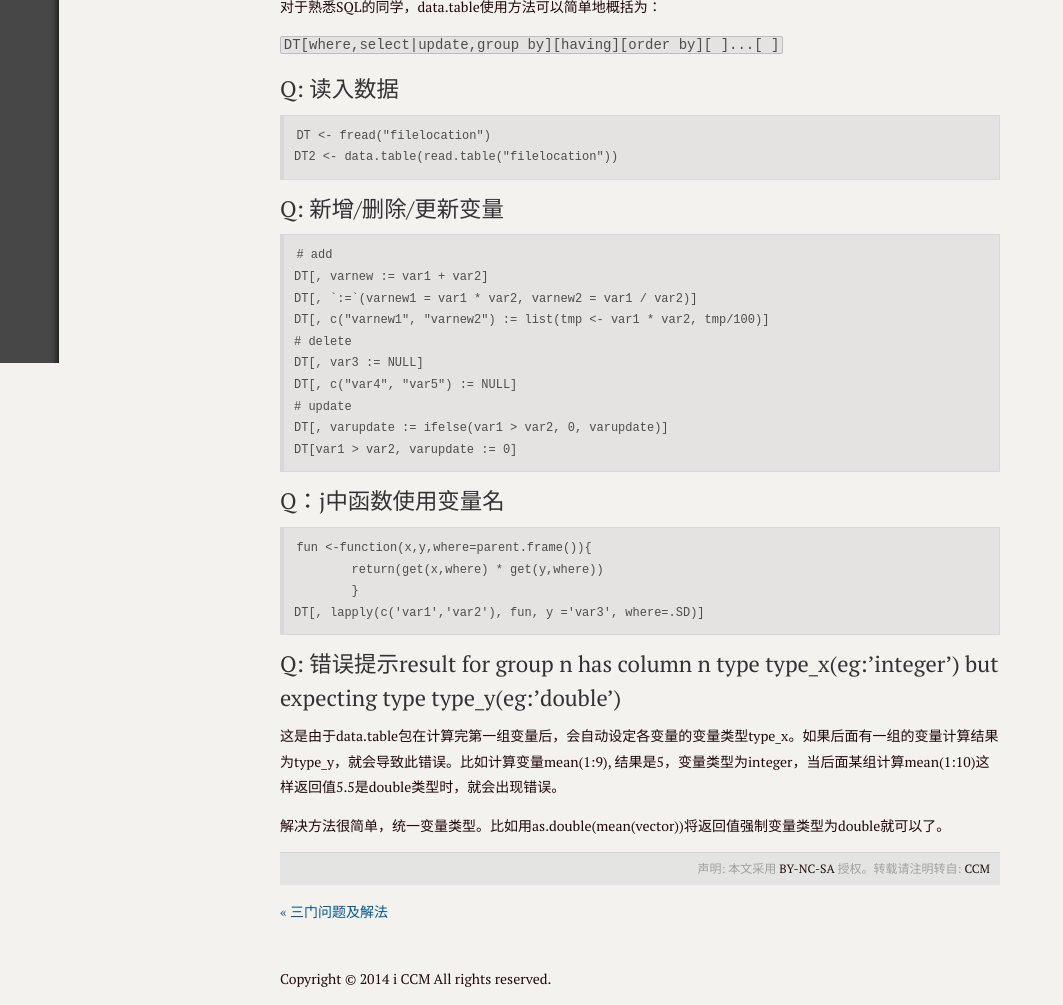
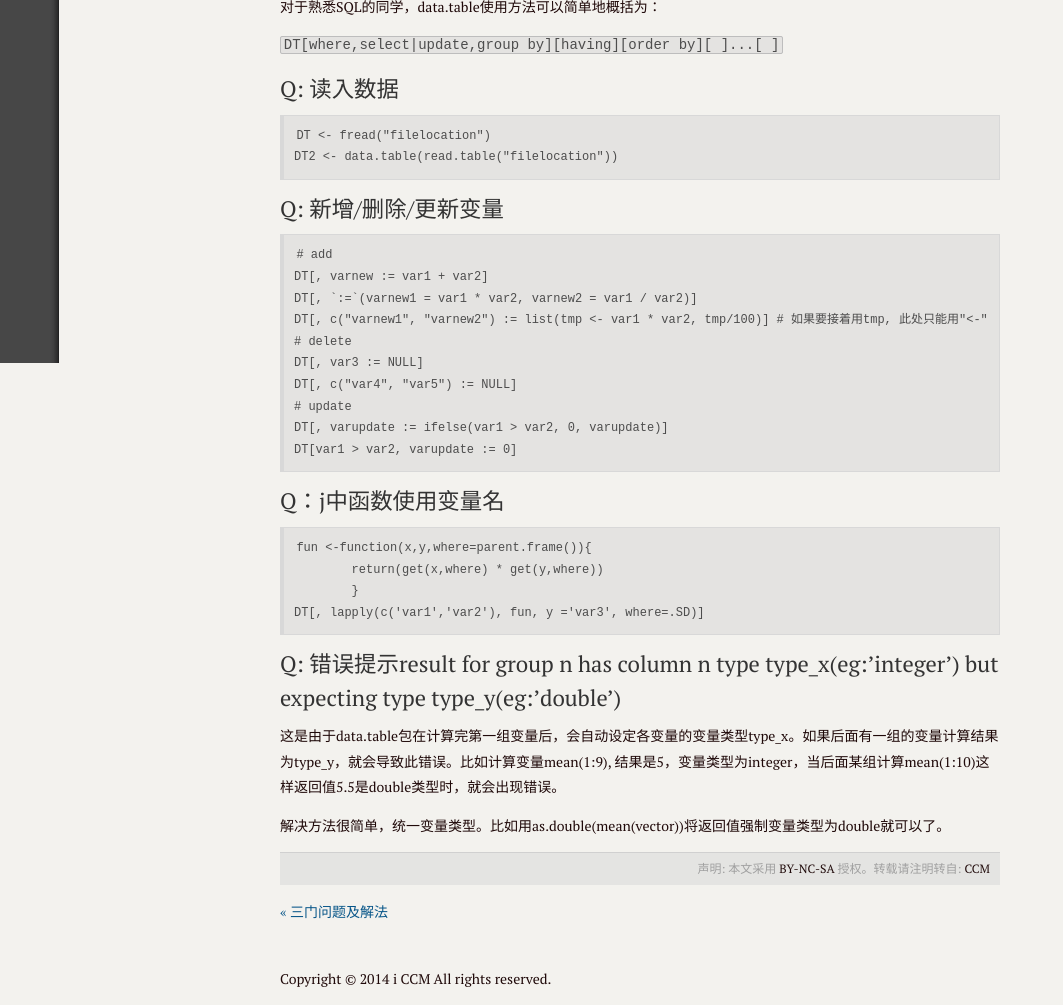
Before and after one commit to TechEnd/ccmien.github.io, a Jekyll site: the page built from _posts/2014-07-12-data-table-package-QA.md, in a window 1280 px wide. Shown: the part 537-1542 px from the top of the page, without its empty margins (0-1063 px from the left). Built offline with Jekyll 4.4.1, drawn with Linux system fonts in a browser that asks for light colours; Markdown is read by kramdown in place of the engine named in the settings.

Commit message:
add comment on datatable

```diff
--- a/_posts/2014-07-12-data-table-package-QA.md
+++ b/_posts/2014-07-12-data-table-package-QA.md
@@ -28,7 +28,7 @@ DT2 <- data.table(read.table("filelocation"))
 # add
 DT[, varnew := var1 + var2]
 DT[, `:=`(varnew1 = var1 * var2, varnew2 = var1 / var2)]
-DT[, c("varnew1", "varnew2") := list(tmp <- var1 * var2, tmp/100)]
+DT[, c("varnew1", "varnew2") := list(tmp <- var1 * var2, tmp/100)] # 如果要接着用tmp, 此处只能用"<-"
 # delete
 DT[, var3 := NULL]
 DT[, c("var4", "var5") := NULL]
```
